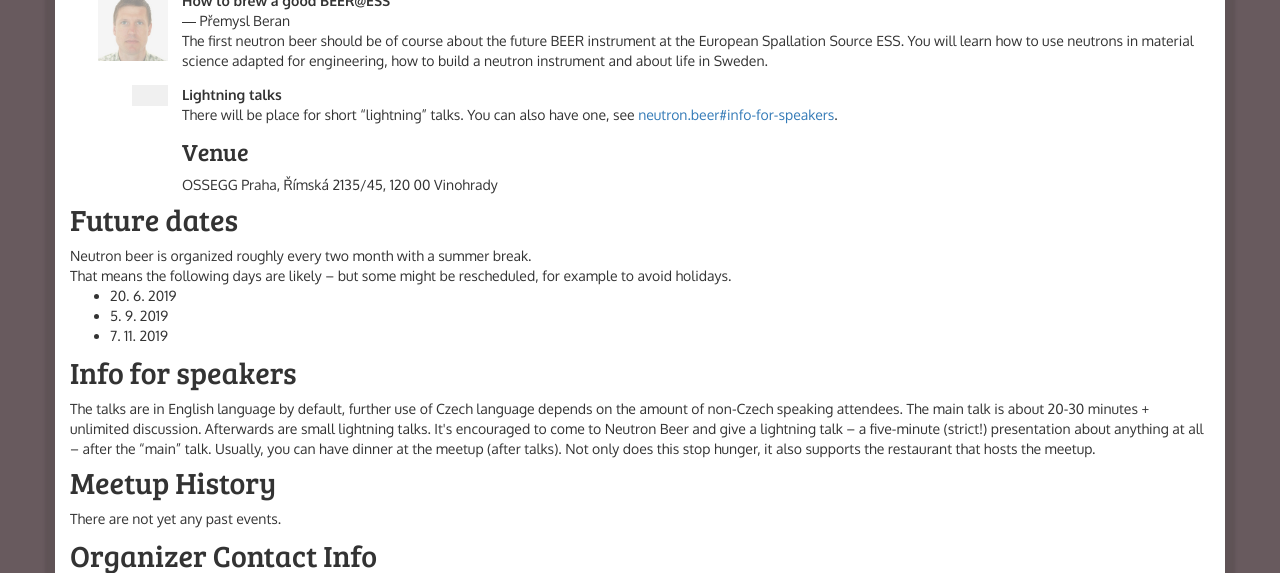
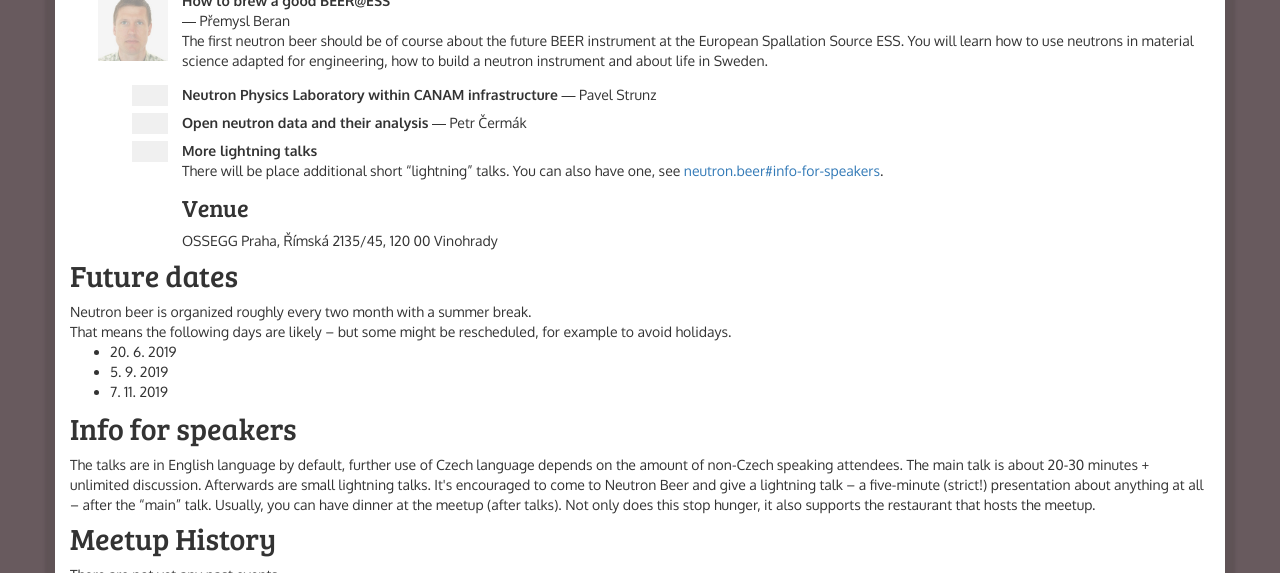
Before and after one commit to me2d09/neutron.beer, a Jekyll site: the page built from index.md, in a window 1280 px wide and 1400 px high. Shown: the part 827-1400 px from the top of the window. Built offline with Jekyll 4.4.1, drawn with Linux system fonts in a browser that asks for light colours; nearby versions of some CDN libraries.

Commit message:
Added lightning talks

```diff
--- a/_events/2019-01-beran.md
+++ b/_events/2019-01-beran.md
@@ -31,9 +31,17 @@ talks:
     links:
         - url: https://europeanspallationsource.se/instruments/beer
           hostname: ESS website
-  - title: "Lightning talks"
+  - title: "Neutron Physics Laboratory within CANAM infrastructure"
+    speakers:
+        - name: Pavel Strunz
+    is_lightning: true
+  - title: "Open neutron data and their analysis"
+    speakers:
+        - name: Petr Čermák
+    is_lightning: true
+  - title: "More lightning talks"
     abstract: |
-        There will be place for short "lightning" talks.
+        There will be place additional short "lightning" talks.
         You can also have one, see [neutron.beer#info-for-speakers](/#info-for-speakers).
     is_lightning: true
 ---
```
